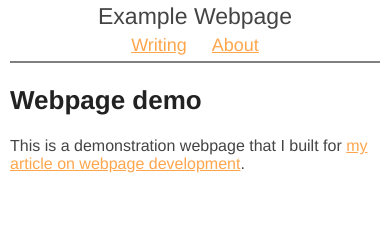
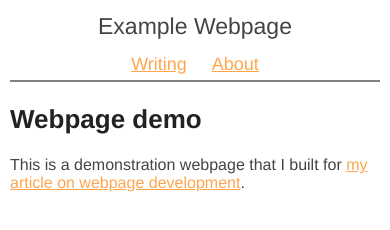
Before and after one commit to alexrutar/webpage-example, a plain HTML site: page index.html in a window 390 px wide. Drawn offline with Linux system fonts and the light colour scheme.

Commit message:
update header heights in mobile

```diff
--- a/style.css
+++ b/style.css
@@ -63,7 +63,7 @@ h2 {
 @media screen and (max-width: 430px) {
   body {
     grid-template-columns: auto;
-    grid-template-rows: minmax(30px,auto) minmax(20px,auto) auto;
+    grid-template-rows: minmax(40px,auto) minmax(30px,auto) auto;
     grid-template-areas:
     "header"
     "nav"
```
